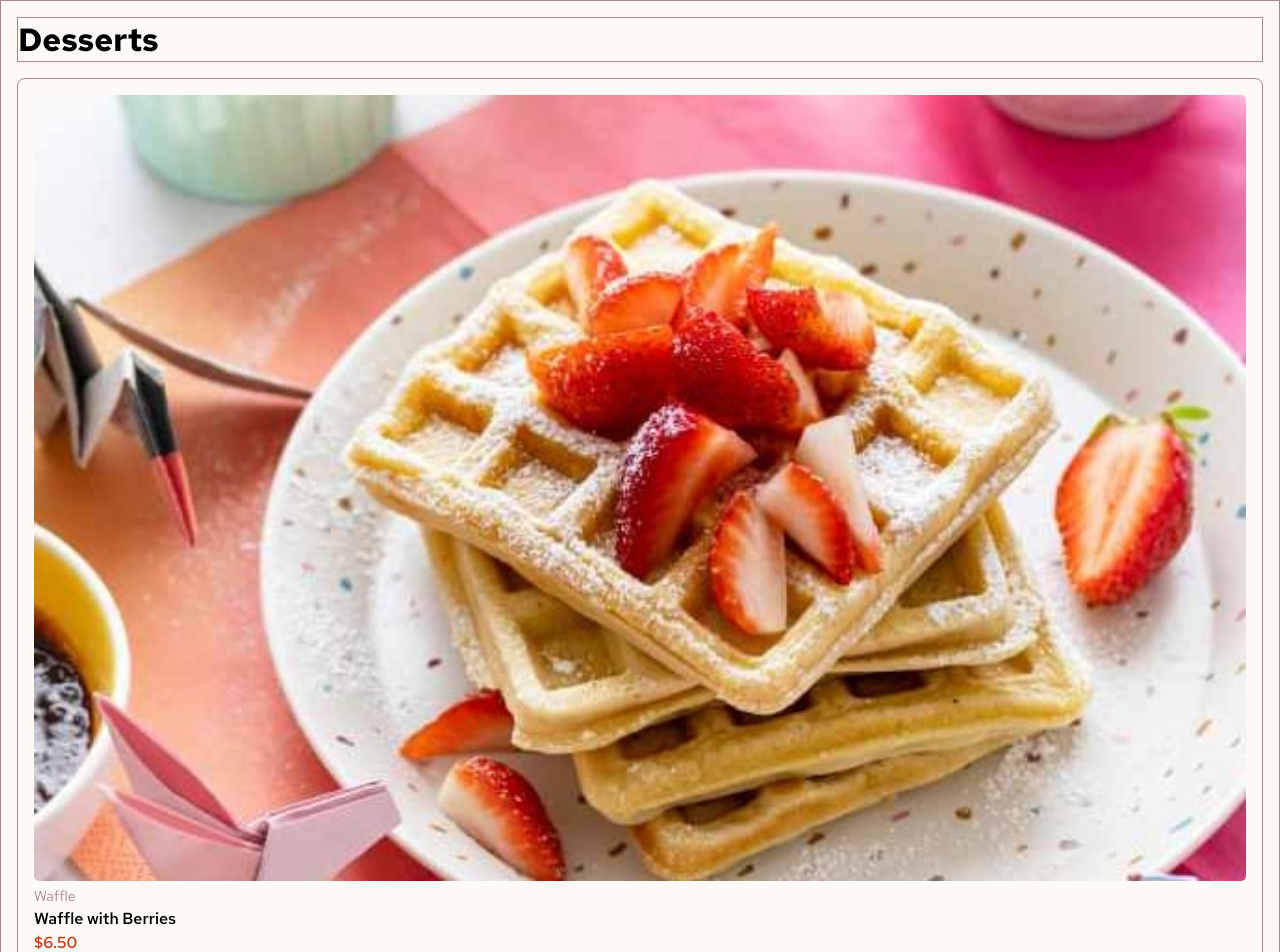
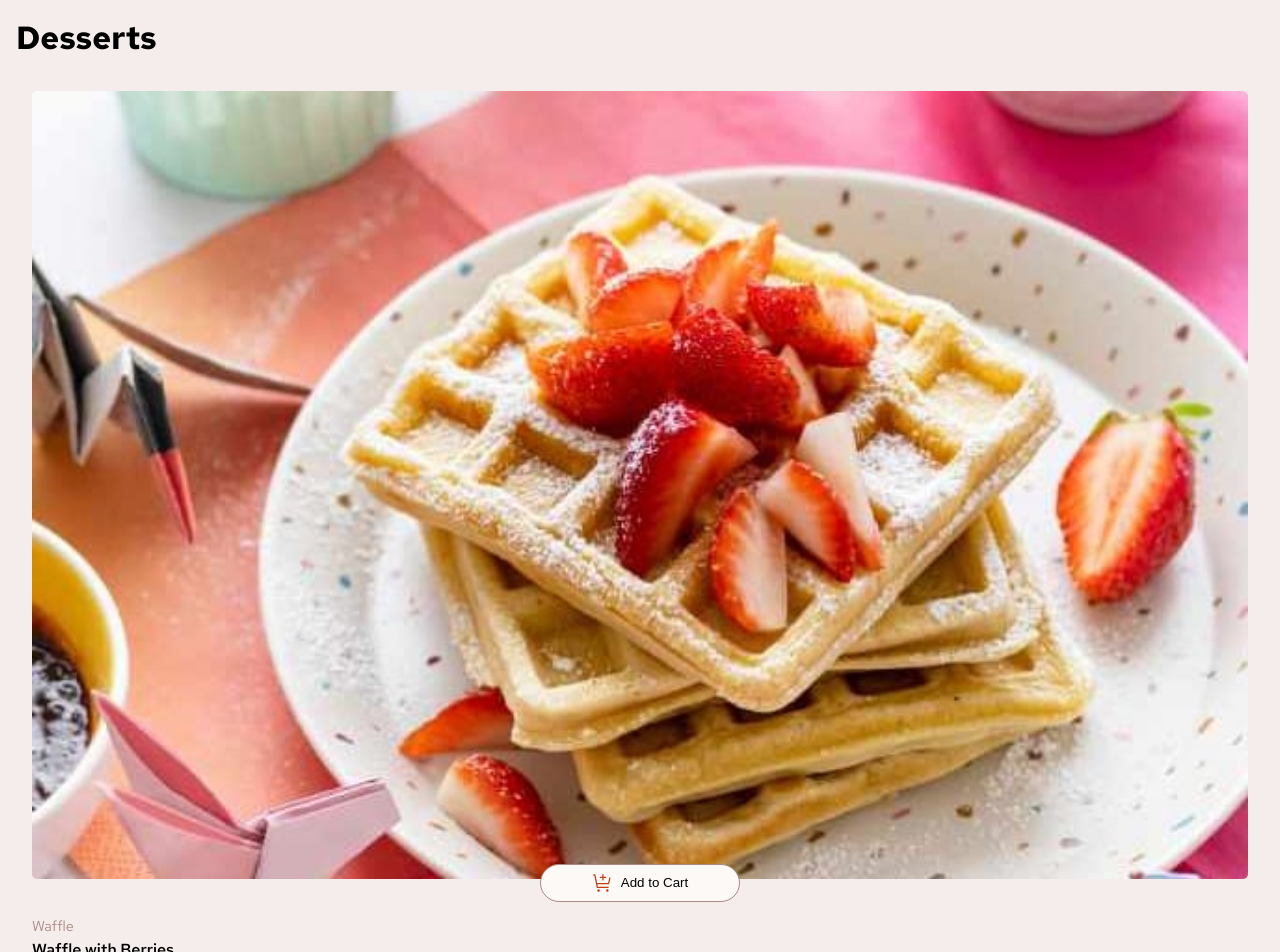
Before and after one commit to sebasdex/frontend-challenge-product, a React (Vite) app: page / in a window 1280 px wide. Shown: the top 952 px of the page. Built offline with nearby package versions, Linux system fonts and the light colour scheme.

Commit message:
Enhance hover functionality for "Add to Cart" button and update styles for improved user experience

```diff
--- a/src/components/ButtonAddCartHover.tsx
+++ b/src/components/ButtonAddCartHover.tsx
@@ -2,12 +2,14 @@ import { useState } from "react";
 
 interface ButtonAddCartHoverProps {
   setIsHover: (value: boolean) => void;
+  setHoverIndex: (value: number | null) => void;
 }
 
-function ButtonAddCartHover({ setIsHover }: ButtonAddCartHoverProps) {
-  const [count, setCount] = useState(1);
+function ButtonAddCartHover({ setIsHover, setHoverIndex }: ButtonAddCartHoverProps) {
+  const [count,] = useState(1);
   const handleMouseLeave = () => {
     setIsHover(false);
+    setHoverIndex(null);
   };
   return (
     <div className="add-to-cart-hover" onMouseLeave={handleMouseLeave}>
--- a/src/components/Deserts.tsx
+++ b/src/components/Deserts.tsx
@@ -4,7 +4,9 @@ import ButtonAddCartHover from "./ButtonAddCartHover";
 
 function Deserts() {
   const [isHover, setIsHover] = useState(false);
-  const handleMouseEnter = () => {
+  const [hoverIndex, setHoverIndex] = useState<number | null>(null);
+  const handleMouseEnter = (index: number) => {
+    setHoverIndex(index);
     setIsHover(true);
   };
 
@@ -16,20 +18,21 @@ function Deserts() {
           <>
             <article className="item" key={index}>
               <img
+                className={isHover && hoverIndex === index ? "image-hover" : ""}
                 src={item.image.mobile}
                 alt={item.name.split(" ").join("-").toLowerCase()}
               />
               <span className="item-category">{item.category}</span>
               <span className="item-name">{item.name}</span>
               <span className="item-price">${item.price.toFixed(2)}</span>
-            </article>
-            {isHover ? (
-              <ButtonAddCartHover setIsHover={setIsHover} />
+
+              {isHover && hoverIndex === index ? (
+                <ButtonAddCartHover setIsHover={setIsHover} setHoverIndex={setHoverIndex} />
               ) : (
                 <>
                   <button
                     className="button-add-to-cart"
-                  onMouseEnter={handleMouseEnter}
+                    onMouseEnter={() => handleMouseEnter(index)}
                   >
                     <img
                       src="./assets/images/icon-add-to-cart.svg"
@@ -39,6 +42,8 @@ function Deserts() {
                   </button>
                 </>
               )}
+            </article>
+
           </>
         ))}
       </section>
--- a/src/index.css
+++ b/src/index.css
@@ -55,13 +55,12 @@ body {
   grid-template-columns: 1fr;
   gap: 1rem;
   padding: 1rem;
-  border: 1px solid var(--rose-400);
+  background-color: var(--rose-100);
 }
 
 .title {
   font-size: 2rem;
   font-weight: 700;
-  border: 1px solid var(--rose-400);
 }
 
 .items-container {
@@ -80,13 +79,14 @@ body {
   flex-direction: column;
   gap: 0.5rem;
   padding: 1rem;
-  border: 1px solid var(--rose-400);
   border-radius: 0.5rem;
+  position: relative;
 }
 
 .item-category {
   font-size: 0.9rem;
   color: var(--rose-400);
+  margin-top: 2rem;
 }
 
 .item-name {
@@ -111,7 +111,10 @@ body {
   display: flex;
   justify-content: center;
   align-items: center;
-  gap: 0.5rem;
+  position:absolute;
+  bottom: 6rem;
+  right: 1rem;
+  left: 1rem;
 }
 
 .add-to-cart-hover {
@@ -125,6 +128,15 @@ body {
   margin: auto;
   color: white;
   border: 1px solid var(--rose-400);
+  position:absolute;
+  bottom: 6rem;
+  right: 1rem;
+  left: 1rem;
+}
+
+.image-hover{
+  outline: .2rem solid var(--red);
+  outline-offset: 2px;
 }
 
 .button-add-to-cart-hover {
```
Lines whose indentation alone changed are shown as unchanged.
